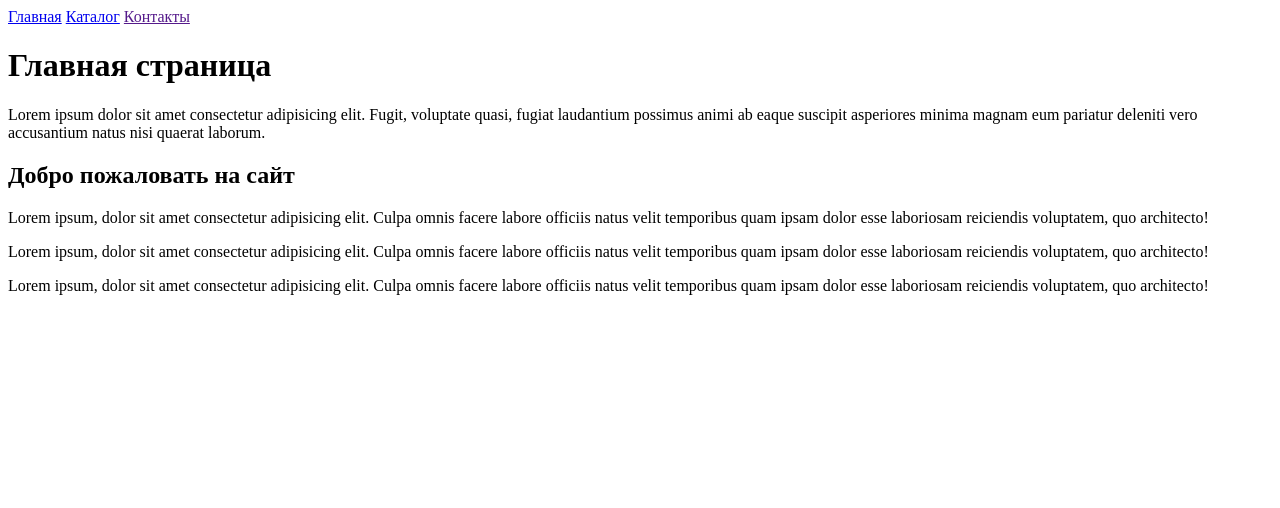
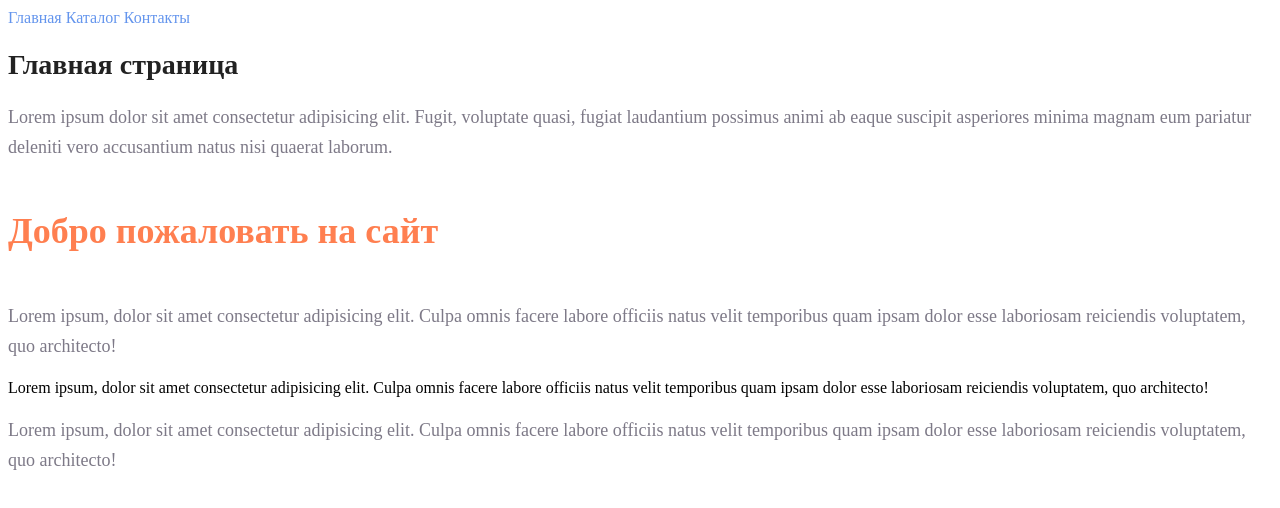
Before and after one commit to Levigin/Web, a plain HTML site: page homework_1/index.html in a window 1280 px wide. Drawn offline with Linux system fonts and the light colour scheme.

Commit message:
Solved homework 2

```diff
--- a/homework_1/index.html
+++ b/homework_1/index.html
@@ -5,16 +5,17 @@
     <meta http-equiv="X-UA-Compatible" content="IE=edge">
     <meta name="viewport" content="width=device-width, initial-scale=a">
     <title>Main</title>
+    <link rel="stylesheet" href="style.css">
 </head>
 <body>
-    <a href="index.html">Главная</a>
-    <a href="catalog/catalog.html">Каталог</a>
-    <a href="">Контакты</a>
-    <h1>Главная страница</h1>
-    <p>Lorem ipsum dolor sit amet consectetur adipisicing elit. Fugit, voluptate quasi, fugiat laudantium possimus animi ab eaque suscipit asperiores minima magnam eum pariatur deleniti vero accusantium natus nisi quaerat laborum.</p>
-    <h2>Добро пожаловать на сайт</h2>
+    <a class="nav-link" href="index.html">Главная</a>
+    <a class="nav-link" href="catalog/catalog.html">Каталог</a>
+    <a class="nav-link" href="">Контакты</a>
+    <h1 class="title">Главная страница</h1>
+    <p class="text">Lorem ipsum dolor sit amet consectetur adipisicing elit. Fugit, voluptate quasi, fugiat laudantium possimus animi ab eaque suscipit asperiores minima magnam eum pariatur deleniti vero accusantium natus nisi quaerat laborum.</p>
+    <h2 class="heading">Добро пожаловать на сайт</h2>
+    <p class="text">Lorem ipsum, dolor sit amet consectetur adipisicing elit. Culpa omnis facere labore officiis natus velit temporibus quam ipsam dolor esse laboriosam reiciendis voluptatem, quo architecto!</p>
     <p>Lorem ipsum, dolor sit amet consectetur adipisicing elit. Culpa omnis facere labore officiis natus velit temporibus quam ipsam dolor esse laboriosam reiciendis voluptatem, quo architecto!</p>
-    <p>Lorem ipsum, dolor sit amet consectetur adipisicing elit. Culpa omnis facere labore officiis natus velit temporibus quam ipsam dolor esse laboriosam reiciendis voluptatem, quo architecto!</p>
-    <p>Lorem ipsum, dolor sit amet consectetur adipisicing elit. Culpa omnis facere labore officiis natus velit temporibus quam ipsam dolor esse laboriosam reiciendis voluptatem, quo architecto!</p>
+    <p class="text">Lorem ipsum, dolor sit amet consectetur adipisicing elit. Culpa omnis facere labore officiis natus velit temporibus quam ipsam dolor esse laboriosam reiciendis voluptatem, quo architecto!</p>
 </body>
 </html>
--- /dev/null
+++ b/homework_1/style.css
@@ -0,0 +1,31 @@
+a {
+    text-decoration: none;
+}
+
+.nav-link {
+    color: cornflowerblue;
+    font-size: 16px;
+    line-height: 20px;
+}
+
+.title {
+    color: #222222;
+    font-size: 28px;
+    line-height: 36px;
+    font-weight: bold;
+}
+
+.text {
+    font-style: normal;
+    font-weight: 300px;
+    font-size: 18px;
+    line-height: 30px;
+    color: #7D7987;
+}
+.heading {
+    color: coral;
+    font-style: normal;
+    font-weight: 700;
+    font-size: 36px;
+    line-height: 80px;
+}
--- /dev/null
+++ b/seminar_2/style.css
@@ -0,0 +1,52 @@
+body {
+    font-family: sans-serif;
+}
+.nav-link {
+    color: cornflowerblue;
+    font-size: 16px;
+    line-height: 20px;
+}
+.title {
+    color: #222222;
+    font-size: 20px;
+    line-height: 36px;
+    font-weight: bold;
+}
+.article {
+    font-style: normal;
+    font-weight: 300;
+    font-size: 18px;
+    line-height: 30px;
+    color: #7D7987;
+}
+
+.heading {
+    color: coral;
+    font-style: normal;
+    font-weight: 700;
+    font-size: 36px;
+    line-height: 80px;
+}
+.image {
+    border-radius: 50px;
+
+}
+
+.form-input {
+    width: 200px;
+    height: 30px;
+    outline: none;
+    border: 1px solid #ccc;
+    border-radius: 15px;
+    font-size: 14px;
+    line-height: 30px;
+    font-family: sans-serif;
+}
+
+.btn {
+    width: 100px;
+    height: 30px;
+    font-size: 14px;
+    border: 1px solid #ccc;
+    border-radius: 10px;
+}
```
Also changed, not shown: homework_1/catalog/catalog.html (+11 -10 lines), seminar_2/form.html (added, +23 -0 lines), seminar_2/index.html (added, +23 -0 lines), seminar_2/info/about.html (added, +19 -0 lines), seminar_2/img/Bleach.jpg (added), seminar_2/img/vk.svg (added).
